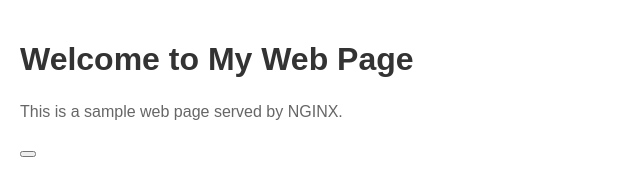
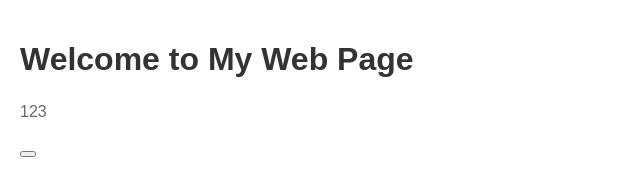
Before and after one commit to amarpreet06/mywebpage, a plain HTML site: page index.html in a window 1280 px wide. Both pictures are taken after a click on the button 28 px from the left and 153 px from the top of the page. Shown: the whole page, without its empty margins (0-640 px from the left). Drawn offline with Linux system fonts and the light colour scheme.

Commit message:
Update index.html

```diff
--- a/index.html
+++ b/index.html
@@ -21,7 +21,7 @@
   <script>
     function Password()
       {
-        document.GetElementById('pass').innerHTML = "123";
+        document.getElementById('pass').innerHTML = "123";
       }
   </script>
 </head>
```
